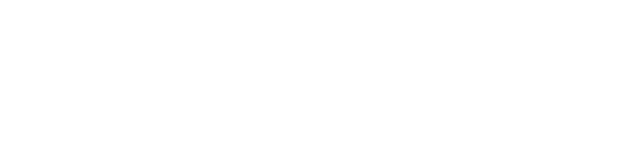
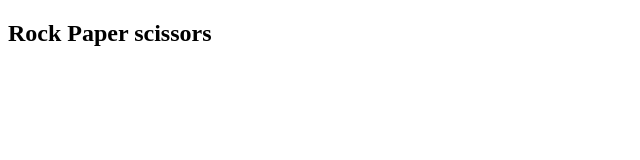
Before and after one commit to Asonance11/rock-paper-scissors, a plain HTML site: page index.html in a window 1280 px wide. Shown: the whole page, without its empty margins (0-640 px from the left). Drawn offline with Linux system fonts and the light colour scheme.

Commit message:
Update index.html

```diff
--- a/index.html
+++ b/index.html
@@ -6,9 +6,12 @@
     <meta name="viewport" content="width=device-width, initial-scale=1.0">
     <link rel="stylesheet" href="style.css">
     <script defer src="script.js"></script>
+    <script src="https://kit.fontawesome.com/f698b33fa3.js" crossorigin="anonymous"></script>
     <title>Rock paper scissors</title>
 </head>
 <body>
-
+    <div class="gameContainer" id="gameContainer">
+        <h2>Rock Paper scissors</h2>
+    </div>
 </body>
 </html>
```
